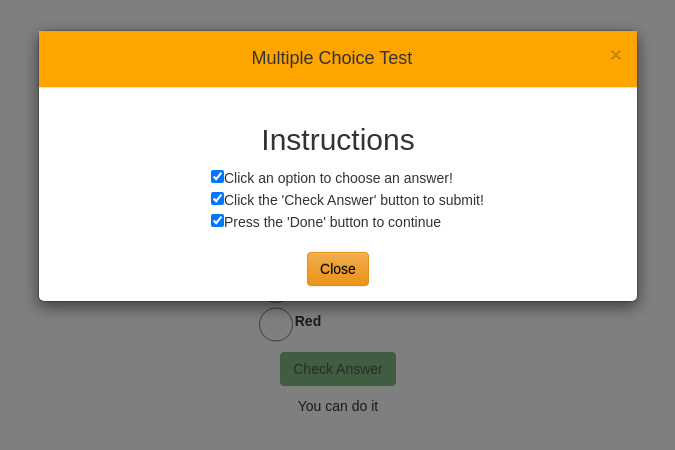
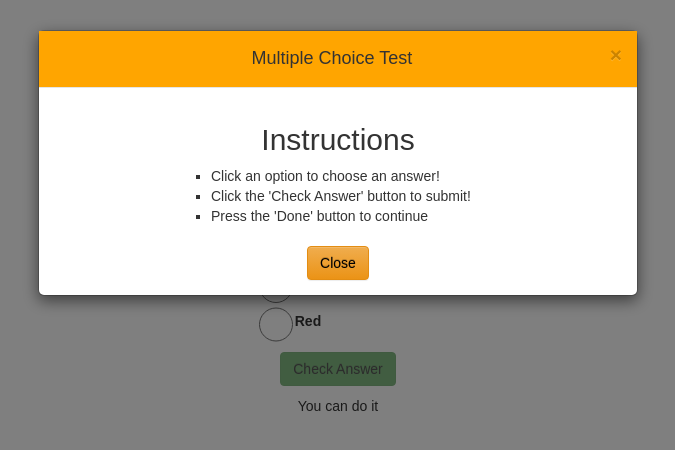
Before and after one commit to jcsmileyjr/Study-Buddy, a React (Create React App) app: page / in a window 1280 px wide. Shown: the top 450 px of the page, without its empty margins (302-977 px from the left). Built offline with nearby package versions, Linux system fonts and the light colour scheme.

Commit message:
User Testing: Squares for list
Child did not like the check boxes. Switch to boxes for unorder list

```diff
--- a/src/Components/Instructions.js
+++ b/src/Components/Instructions.js
@@ -30,7 +30,7 @@ const styles = StyleSheet.create({
 
   /*remove the bullets and indention from the lists displaying the cases*/
   removeListBullets: {
-	  listStyleType: "none",
+	  listStyleType: "square",
   	  margin: "0px",
 	  padding: "0px"
   },
@@ -104,7 +104,7 @@ function doNotShowInstructions(){
     //create a array of instructions as <li> to be displayed.
     const listOfInstructions = currentArray.map((instructions, index) =>
 	  <li key={index}>
-        <input  type="checkbox" defaultChecked />{instructions}
+        {instructions}
 	  </li>
     );
 
```
